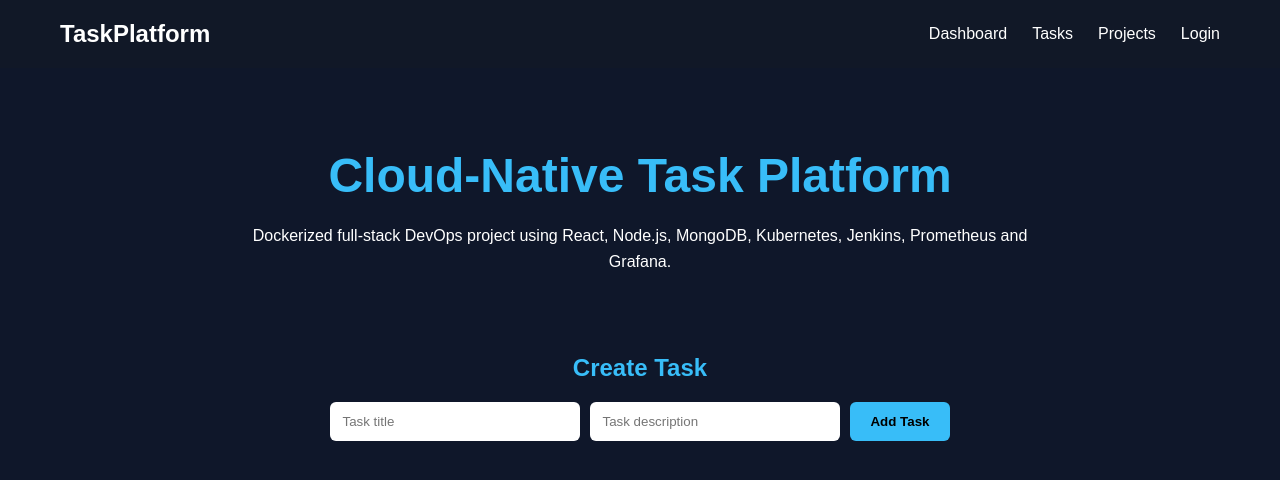
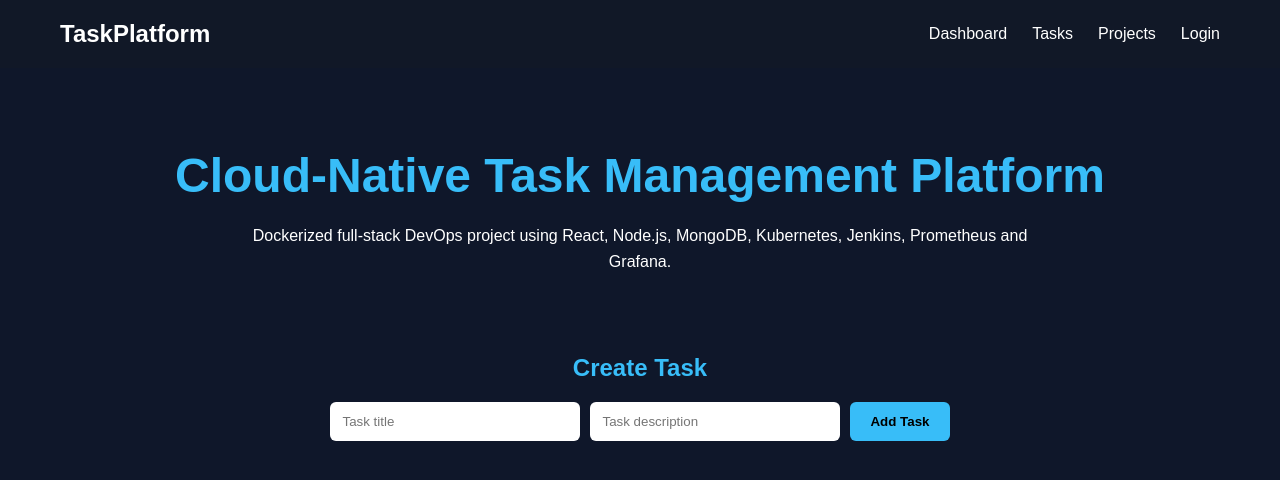
Before and after one commit to Pranabpasari/cloud-native-task-platform, a React app in the folder frontend/: page / in a window 1280 px wide. Shown: the top 480 px of the page. Built offline with nearby package versions, Linux system fonts and the light colour scheme; no server answers; the HTML template or start-up script is replaced by a standard one.

Commit message:
commit push

```diff
--- a/frontend/src/App.jsx
+++ b/frontend/src/App.jsx
@@ -101,7 +101,7 @@ function App() {
 
       <section className="hero">
 
-        <h1>Cloud-Native Task Platform</h1>
+        <h1>Cloud-Native Task Management Platform</h1>
 
         <p>
           Dockerized full-stack DevOps project using
```
